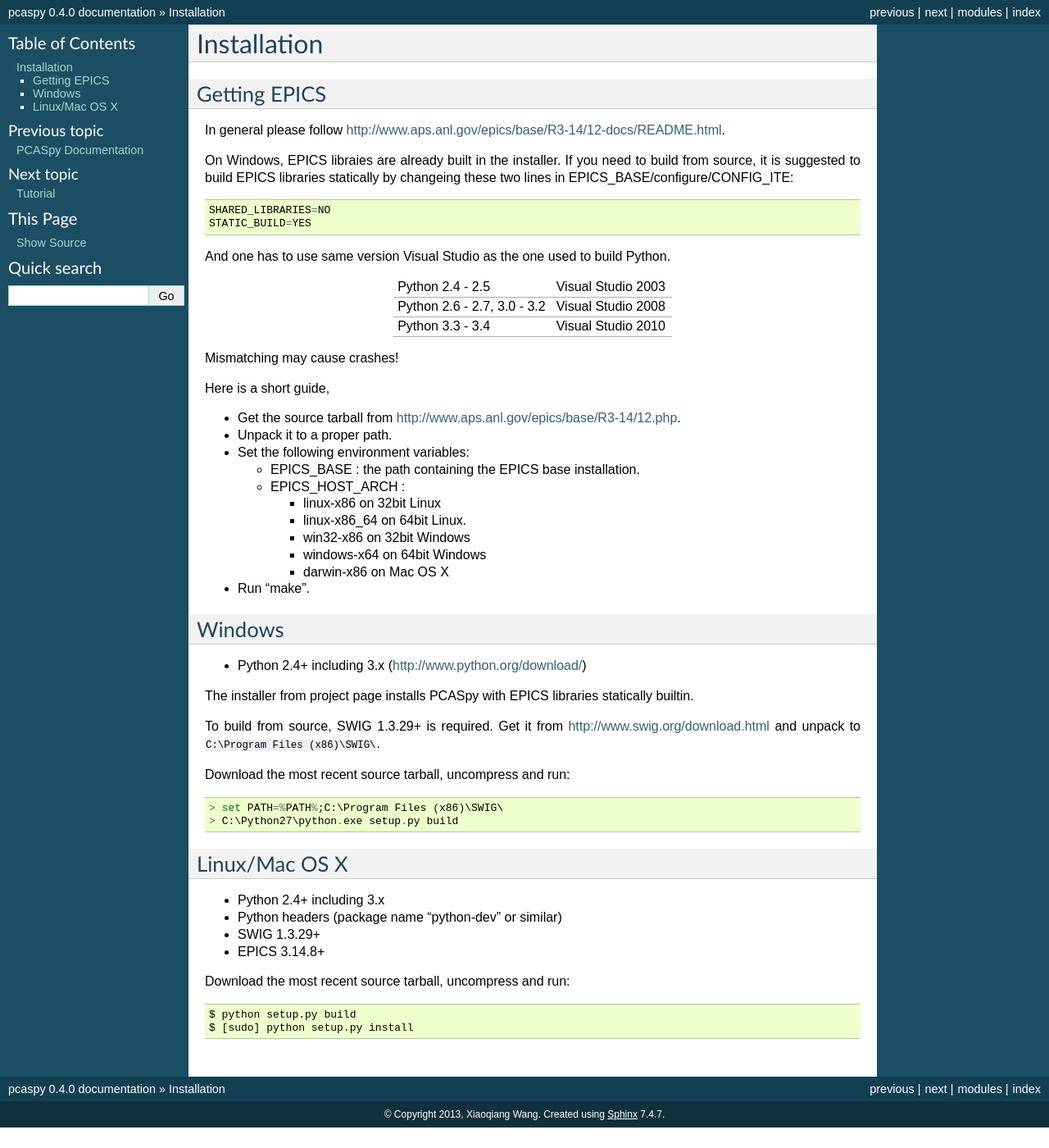
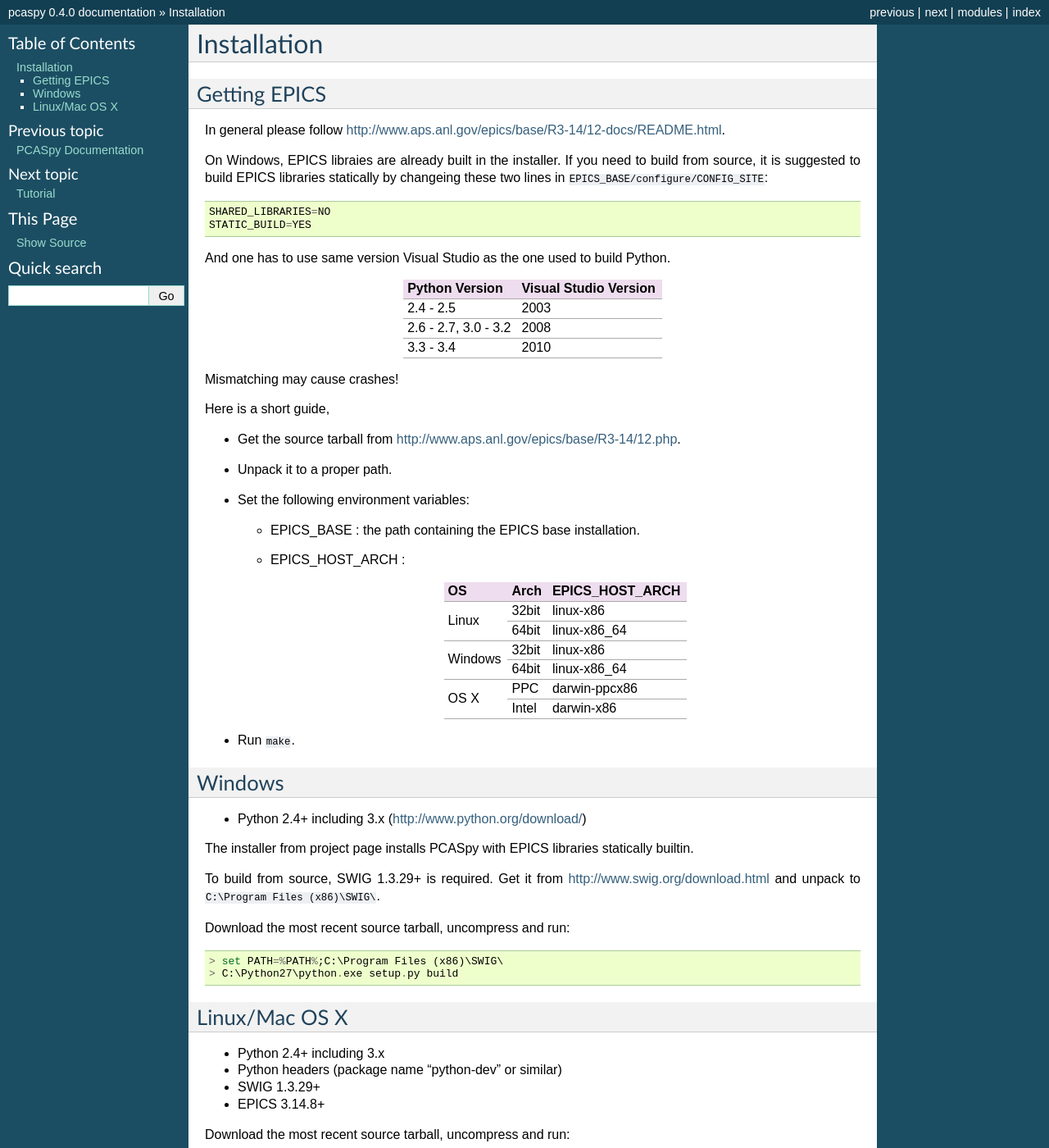
Before and after one commit to paulscherrerinstitute/pcaspy, a Sphinx documentation site: the page built from doc/source/installation.rst, in a window 1280 px wide and 1400 px high. Shown: the whole window at 82% size. Built offline with Sphinx 7.4.7, drawn with Linux system fonts in a browser that asks for light colours.

Commit message:
reformatted doc

```diff
--- a/doc/source/installation.rst
+++ b/doc/source/installation.rst
@@ -7,21 +7,24 @@
 
 On Windows, EPICS libraies are already built in the installer.
 If you need to build from source, it is suggested to  build EPICS libraries
-statically by changeing these two lines in EPICS_BASE/configure/CONFIG_ITE::
+statically by changeing these two lines in ``EPICS_BASE/configure/CONFIG_SITE``::
 
     SHARED_LIBRARIES=NO
     STATIC_BUILD=YES
 
 And one has to use same version Visual Studio as the one used to build Python.
 
-+------------------+--------------------+
-| Python 2.4 - 2.5 | Visual Studio 2003 |
-+------------------+--------------------+
-| Python 2.6 - 2.7,|                    |
-| 3.0 - 3.2        | Visual Studio 2008 |
-+------------------+--------------------+
-| Python 3.3 - 3.4 | Visual Studio 2010 |
-+------------------+--------------------+
++------------------+-----------------------+
+| Python Version   | Visual Studio Version |
++==================+=======================+
+| 2.4 - 2.5        |  2003                 |
++------------------+-----------------------+
+| 2.6 - 2.7,       |                       |
+| 3.0 - 3.2        |  2008                 |
++------------------+-----------------------+
+| 3.3 - 3.4        |  2010                 |
++------------------+-----------------------+
+
 Mismatching may cause crashes!
 
 
@@ -34,13 +37,23 @@
   - EPICS_BASE : the path containing the EPICS base installation.
   - EPICS_HOST_ARCH :
 
-    - linux-x86 on 32bit Linux
-    - linux-x86_64 on 64bit Linux.
-    - win32-x86 on 32bit Windows
-    - windows-x64 on 64bit Windows
-    - darwin-x86 on Mac OS X
+    +---------+-------+-----------------+
+    |    OS   | Arch  | EPICS_HOST_ARCH |
+    +=========+=======+=================+
+    |         | 32bit | linux-x86       |
+    | Linux   +-------+-----------------+
+    |         | 64bit | linux-x86_64    |
+    +---------+-------+-----------------+
+    |         | 32bit | linux-x86       |
+    | Windows +-------+-----------------+
+    |         | 64bit | linux-x86_64    |
+    +---------+-------+-----------------+
+    |         | PPC   | darwin-ppcx86   |
+    |  OS X   +-------+-----------------+
+    |         | Intel | darwin-x86      |
+    +---------+-------+-----------------+
 
-- Run "make".
+- Run ``make``.
 
 Windows
 -------
```
